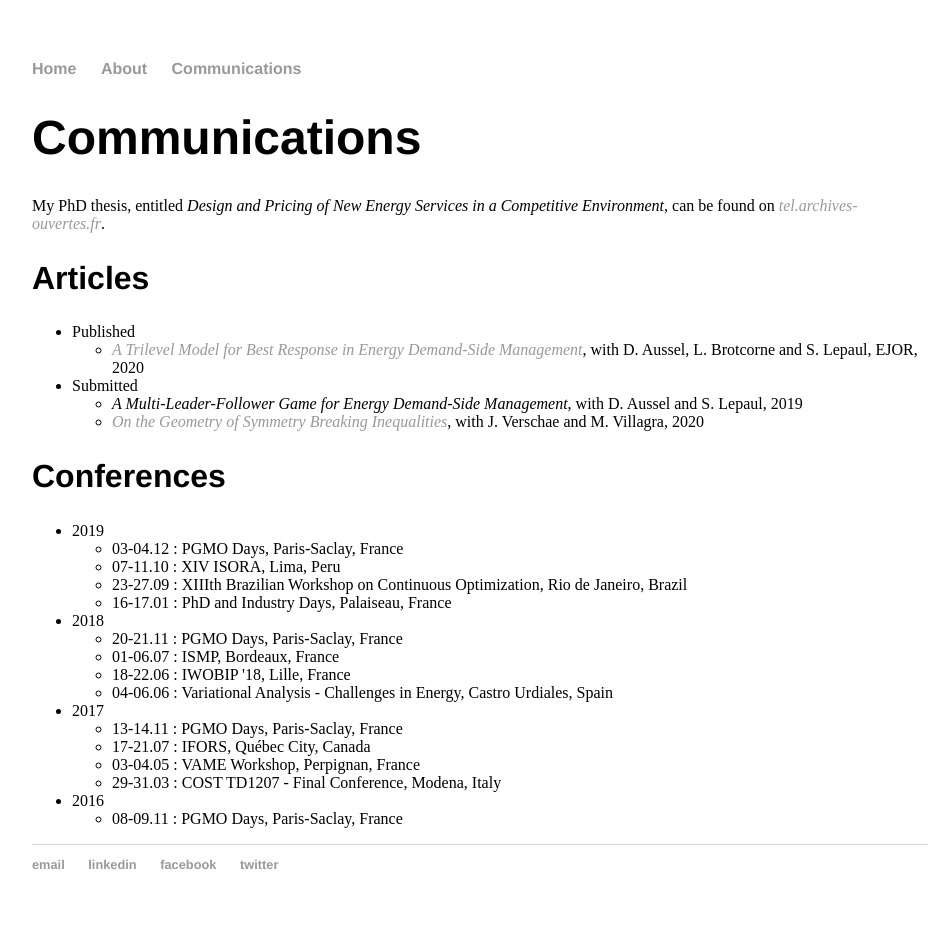
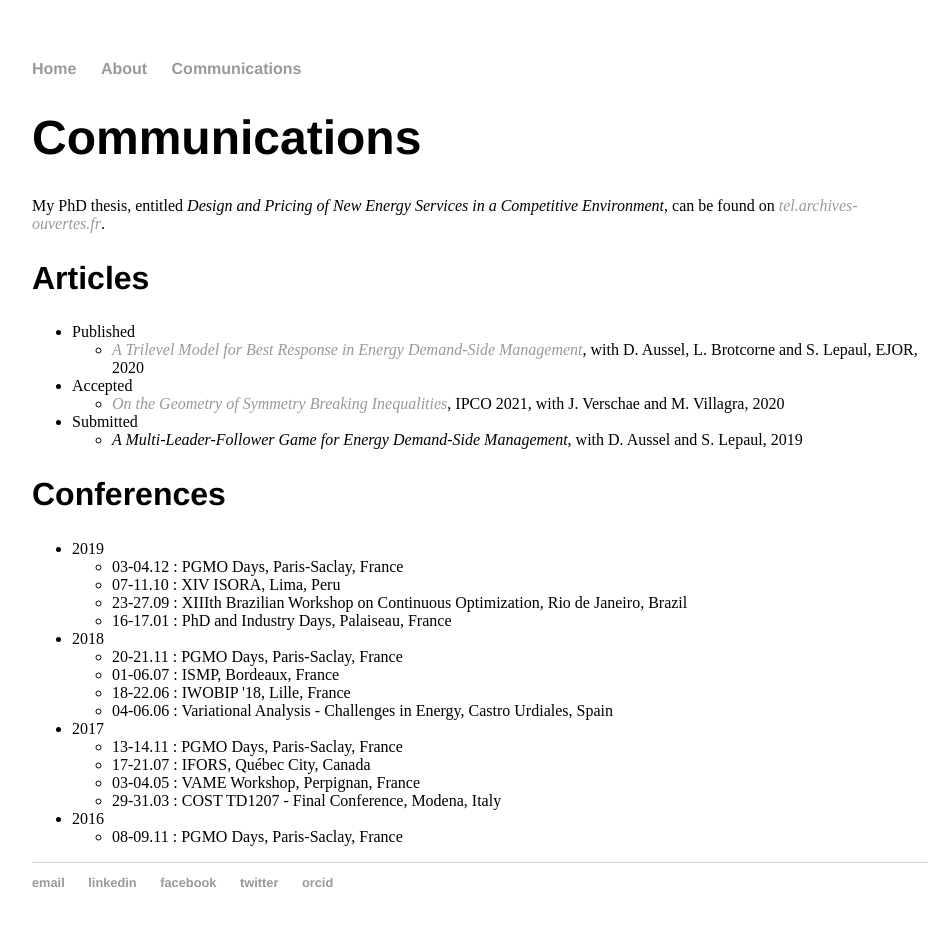
Before and after one commit to l-vn/l-vn.github.io, a Jekyll site: the page built from communications.html, in a window 1280 px wide. Shown: the whole page, without its empty margins (160-1108 px from the left). Built offline with Jekyll 4.4.1, drawn with Linux system fonts in a browser that asks for light colours.

Commit message:
Update orcid + ipco

```diff
--- a/_layouts/default.html
+++ b/_layouts/default.html
@@ -26,6 +26,7 @@
 	        		<li><a href="https://ch.linkedin.com/in/lvonniederhausern/en">linkedin</a></li>
 	        		<li><a href="https://www.facebook.com/elvehen">facebook</a></li>
 	        		<li><a href="https://twitter.com/Elvehen">twitter</a></li>
+					<li><a href="https://orcid.org/0000-0001-6113-8239">orcid</a></li>
 				</ul>
 			</footer>
 		</body>
--- a/communications.html
+++ b/communications.html
@@ -16,13 +16,18 @@ title: Léonard von Niederhäusern
 			</ul>
 		</li>
 		<li>
+			Accepted
+			<ul>
+				<li>
+					<a href="https://arxiv.org/abs/2011.09641" target="_blank"><i>On the Geometry of Symmetry Breaking Inequalities</i></a>, IPCO 2021, with J. Verschae and M. Villagra, 2020
+				</li>
+			</ul>
+		</li>
+		<li>
 			Submitted
 			<ul>
 				<li>
 					<i>A Multi-Leader-Follower Game for Energy Demand-Side Management</i>, with D. Aussel and S. Lepaul, 2019
-				</li>
-				<li>
-					<a href="https://arxiv.org/abs/2011.09641" target="_blank"><i>On the Geometry of Symmetry Breaking Inequalities</i></a>, with J. Verschae and M. Villagra, 2020
 				</li>
 			</ul>
 		</li>
```
